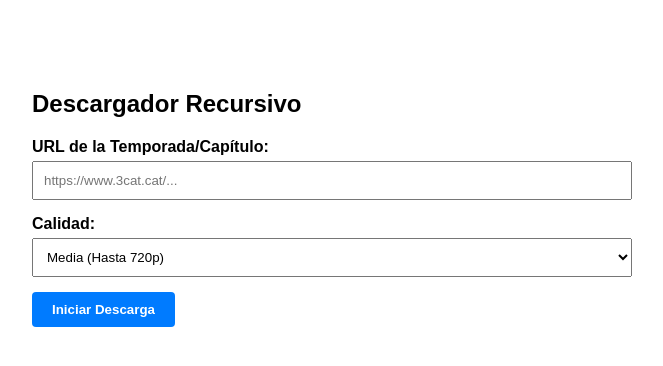
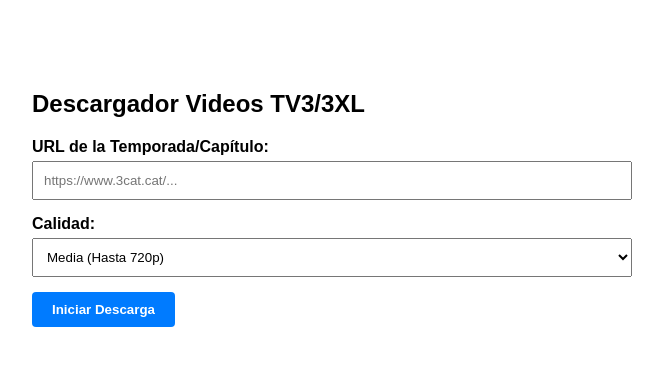
Before and after one commit to Abv1206/tv3-downloader, a Flask app: page / in a window 1280 px wide. Shown: the top 366 px of the page, without its empty margins (308-971 px from the left). Run offline with Flask 3, Linux system fonts and the light colour scheme; parts of the project's set-up code (start-up, migrations or seed data) failed here and were passed over.

Commit message:
chore: Change title

```diff
--- a/templates/index.html
+++ b/templates/index.html
@@ -2,7 +2,7 @@
 <html lang="es">
 <head>
     <meta charset="UTF-8">
-    <title>Descargador TV3</title>
+    <title>Descargador videos TV3/3XL</title>
     <style>
         body { font-family: Arial, sans-serif; max-width: 600px; margin: 50px auto; padding: 20px; }
         .form-group { margin-bottom: 15px; }
@@ -24,7 +24,7 @@
     </style>
 </head>
 <body>
-    <h2>Descargador Recursivo</h2>
+    <h2>Descargador Videos TV3/3XL</h2>
     <form id="downloadForm">
         <div class="form-group">
             <label for="url">URL de la Temporada/Capítulo:</label>
```
